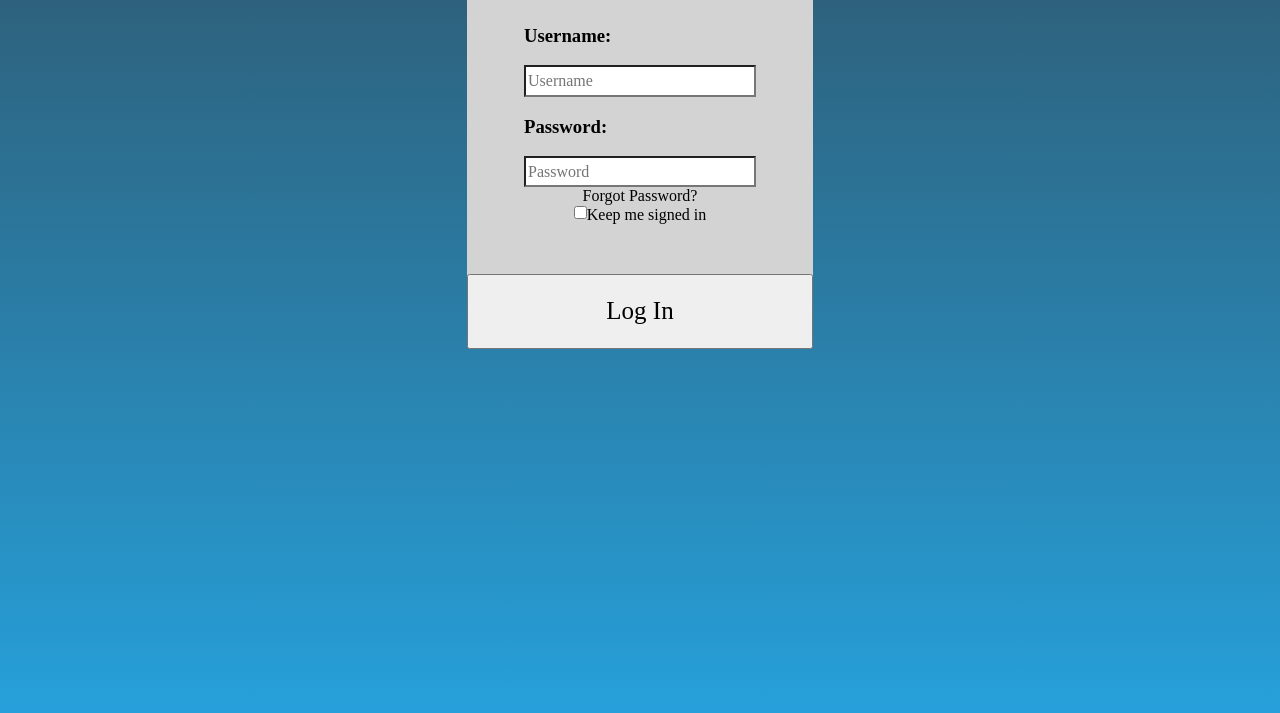
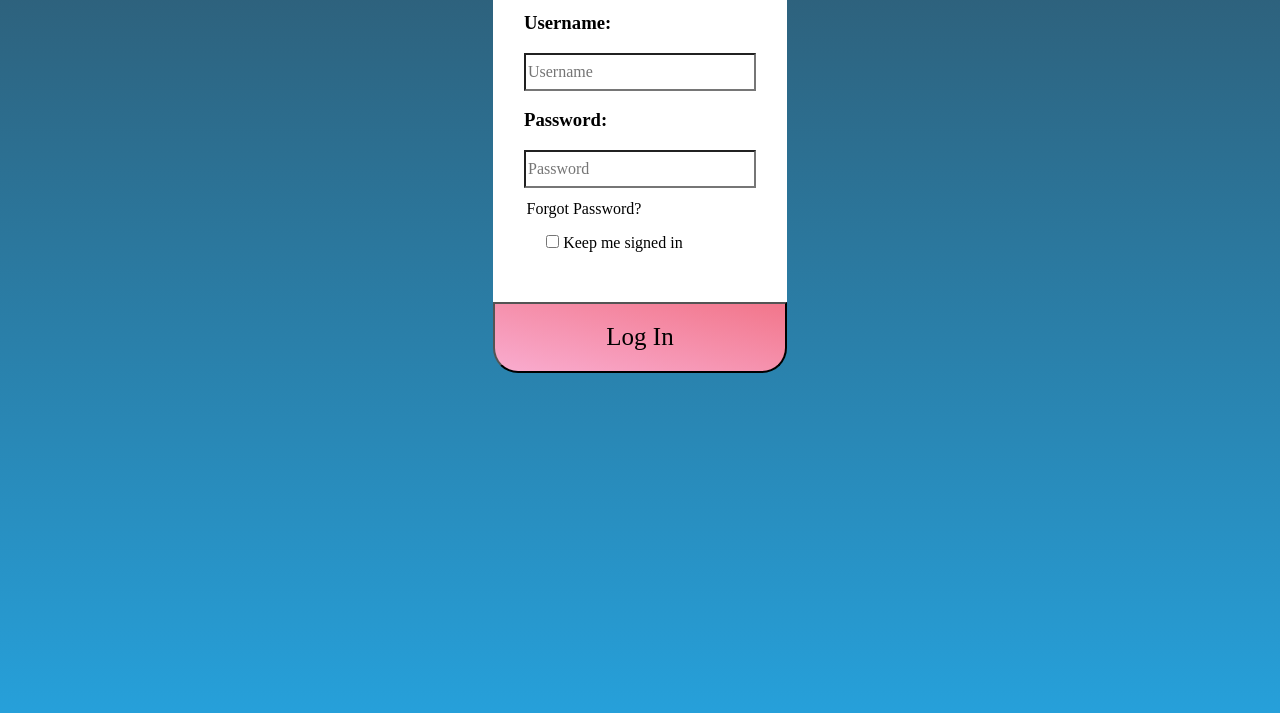
Before and after one commit to NatalieSalemme/login-widget, a website: page index.html in a window 1280 px wide. Shown: the part 311-1024 px from the top of the page. Drawn offline with Linux system fonts and the light colour scheme.

Commit message:
Rounding edges

```diff
--- a/styles.css
+++ b/styles.css
@@ -4,36 +4,49 @@
   flex-wrap: nowrap;
   justify-content: center;
   align-items: center;
-  background-color: lightgray;
-  height: 400px;
-  width: 27%;
+  background-color: white;
+  height: 410px;
+  width: 23%;
+  min-width: 240px;
   margin: auto;
   margin-top: 14em;
-  /* opacity: 0.75; */
+  border-radius: 25px 25px 0 0;
 }
 body {
-background-image: linear-gradient(#314755
-, #26a0da);
+background-image: linear-gradient(#314755, #26a0da);
 height: 100vh;
+}
+h1 {
+  display: block;
+  border-bottom: 1px solid black;
 }
 #username,
 #password {
-  height: 1.6em;
+  height: 2em;
   width: 14em;
   background-color: white;
   z-index: 3;
 }
+#username:hover,
+#password:hover {
+  border: 2px solid #42aaf4;
+}
 #submit {
   margin: 2em 0 -2em 0;
-  /* padding-top: 2em; */
-  height: 3em;
+  height: 90px;
   width: 100%;
   font-size: 25px;
+  background-image: linear-gradient(to bottom left, #f2768b, #f9accf);
+  border-radius: 0 0 25px 25px;
 }
-.row {
-  display: flex;
-  flex-direction: row;
-  justify-content: flex-start;
-  align-items: flex-start;
-  align-content: flex-start;
+#submit:hover {
+  background-image: linear-gradient(to bottom right, #f2768b, #f9accf);
 }
+.check-box {
+  margin-left: -3.2em;
+  margin-top: 1em;
+}
+#forgot {
+  margin-top: .8em;
+  margin-right: 7em;
+}
```
